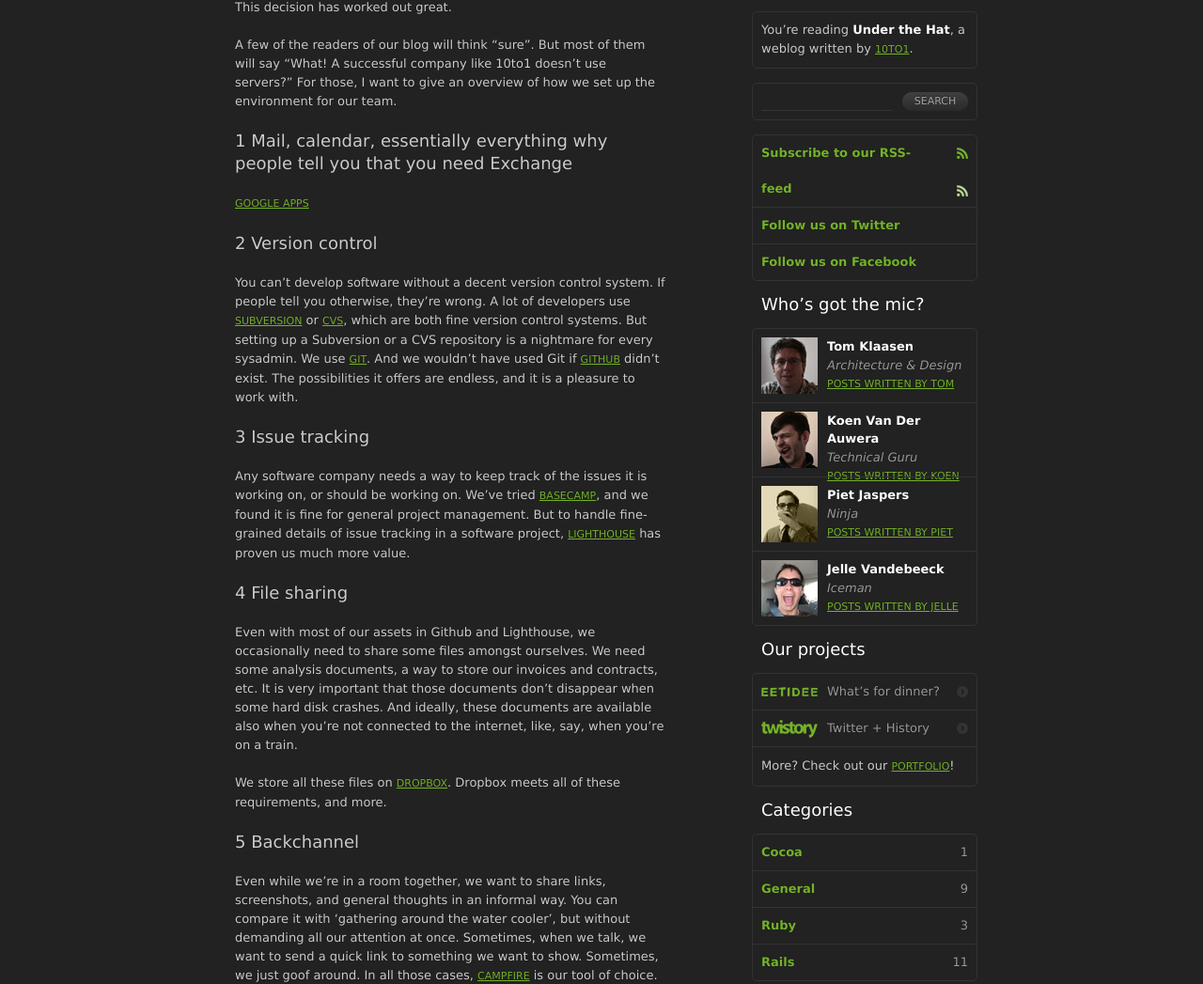
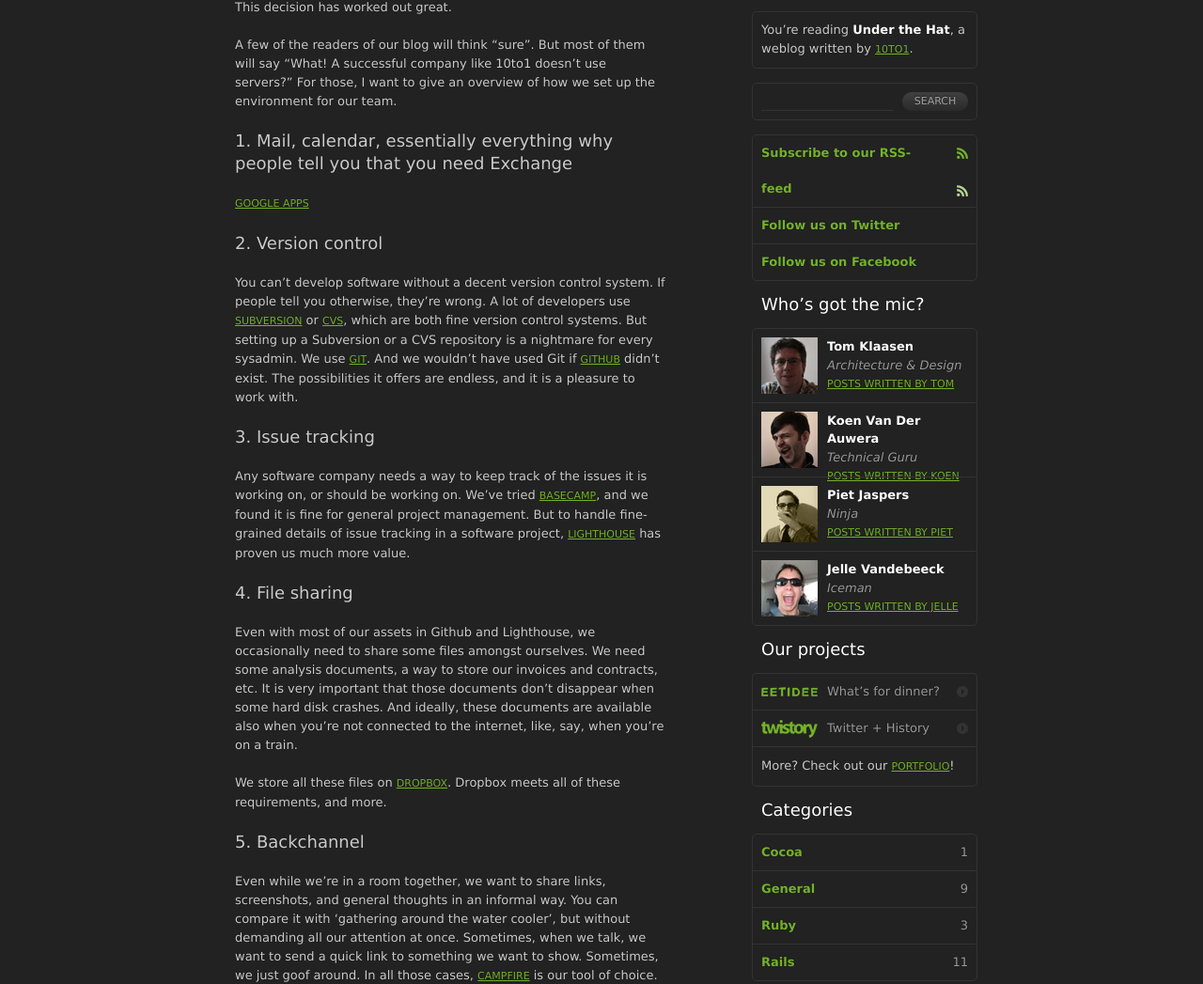
Before and after one commit to 10to1/10to1.github.com, a Jekyll site: the page built from _posts/2010-08-12-5-essential-cloud-apps.md, in a window 1280 px wide. Shown: the part 278-1325 px from the top of the page at 94% size. Built offline with Jekyll 4.4.1, drawn with Linux system fonts in a browser that asks for light colours; comment, search, counter and statistics services are not loaded.

Commit message:
fixed puntjes

```diff
--- a/_posts/2010-08-12-5-essential-cloud-apps.md
+++ b/_posts/2010-08-12-5-essential-cloud-apps.md
@@ -10,21 +10,21 @@
 
 A few of the readers of our blog will think "sure". But most of them will say "What! A successful company like 10to1 doesn't use servers?" For those, I want to give an overview of how we set up the environment for our team.
 
-### 1 Mail, calendar, essentially everything why people tell you that you need Exchange
+### 1\. Mail, calendar, essentially everything why people tell you that you need Exchange
 [Google Apps](http://www.google.com/apps/intl/en/business/index.html)
 
-### 2 Version control
+### 2\. Version control
 You can't develop software without a decent version control system. If people tell you otherwise, they're wrong. A lot of developers use [Subversion](http://subversion.tigris.org/) or [CVS](http://www.nongnu.org/cvs/), which are both fine version control systems. But setting up a Subversion or a CVS repository is a nightmare for every sysadmin. We use [Git](http://git-scm.com/). And we wouldn't have used Git if [GitHub](http://github.com) didn't exist. The possibilities it offers are endless, and it is a pleasure to work with.
 
-### 3 Issue tracking
+### 3\. Issue tracking
 Any software company needs a way to keep track of the issues it is working on, or should be working on. We've tried [Basecamp](http://basecamphq.com/), and we found it is fine for general project management. But to handle fine-grained details of issue tracking in a software project, [Lighthouse](http://lighthouseapp.com/) has proven us much more value.
 
-### 4 File sharing
+### 4\. File sharing
 Even with most of our assets in Github and Lighthouse, we occasionally need to share some files amongst ourselves. We need some analysis documents, a way to store our invoices and contracts, etc. It is very important that those documents don't disappear when some hard disk crashes. And ideally, these documents are available also when you're not connected to the internet, like, say, when you're on a train.
 
 We store all these files on [Dropbox](https://www.dropbox.com/home). Dropbox meets all of these requirements, and more.
 
-### 5 Backchannel
+### 5\. Backchannel
 Even while we're in a room together, we want to share links, screenshots, and general thoughts in an informal way. You can compare it with 'gathering around the water cooler', but without demanding all our attention at once. Sometimes, when we talk, we want to send a quick link to something we want to show. Sometimes, we just goof around. In all those cases, [Campfire](http://campfirenow.com/) is our tool of choice. We even have some unofficial team members on there: they're not part of 10to1, they're not even in the office, but they are great to talk with.
 
 I've used Campfire to get feedback of our team about this blogpost. Enough said :)
```
